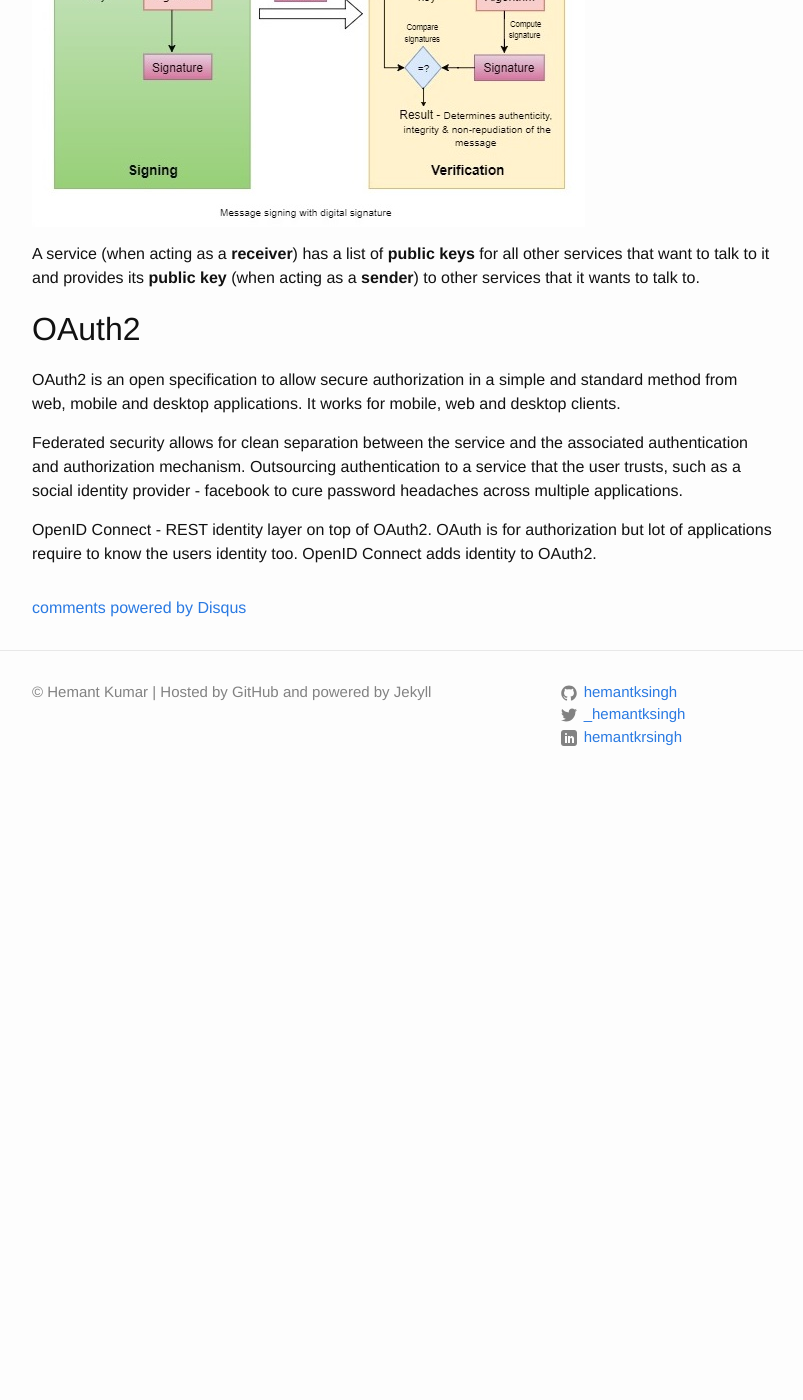
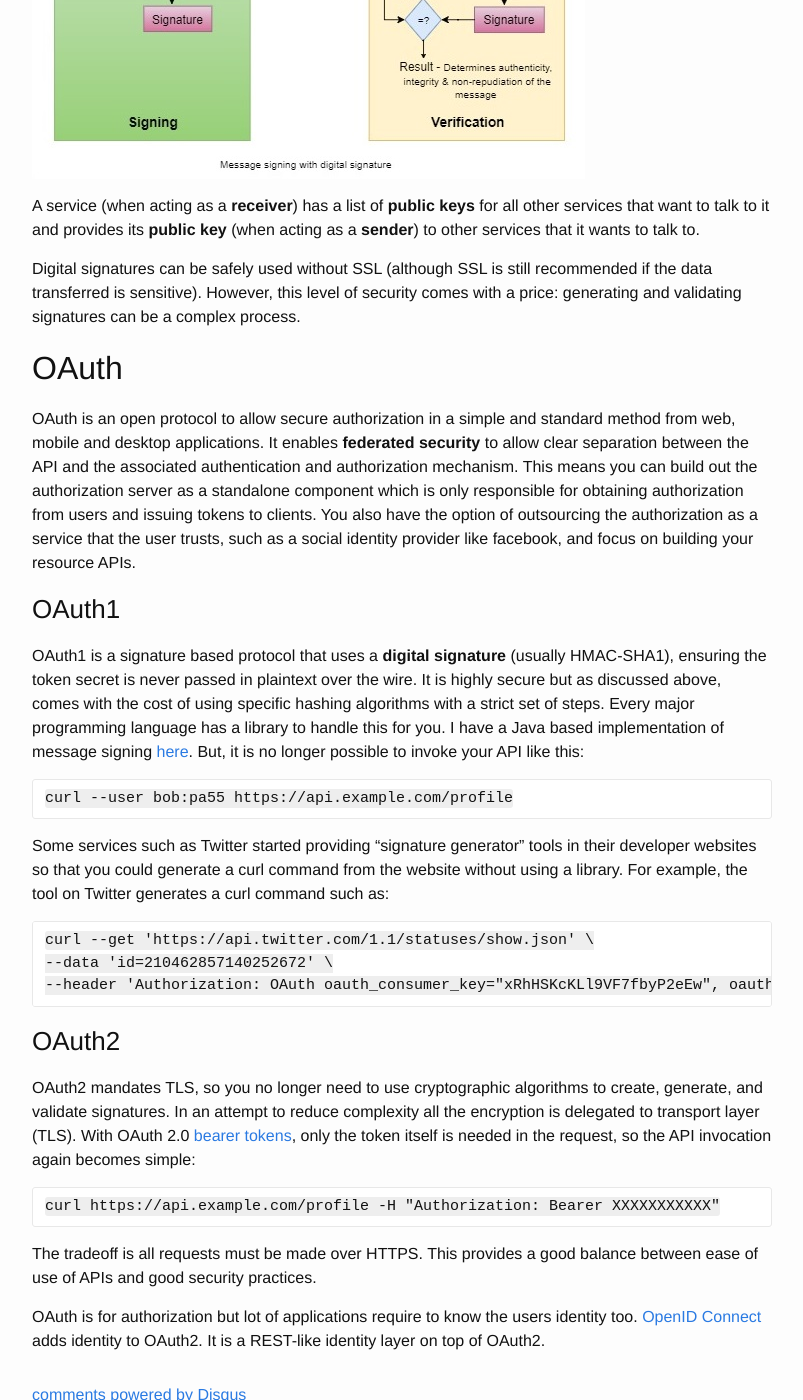
Before and after one commit to hemantksingh/hemantksingh.github.io, a Jekyll site: the page built from _posts/2018-08-01-securing-rest-apis.markdown, in a window 1280 px wide and 1400 px high, scrolled down 4841 px. Shown: the whole window, without its empty margins (238-1041 px from the left). Built offline with Jekyll 4.4.1, drawn with Linux system fonts in a browser that asks for light colours; comment, search, counter and statistics services are not loaded; before the commit the page ends 5649 px from its top, so only the background shows below that; some of the changed text lies outside the part shown.

Commit message:
Adds oauth1 description and updates dig signatures.

````diff
--- a/_posts/2018-08-01-securing-rest-apis.markdown
+++ b/_posts/2018-08-01-securing-rest-apis.markdown
@@ -40,8 +40,7 @@
 
 ![end-to-end-encryption.png](../assets/end-to-end-encryption.png "End to End Encryption")
 
-In order to solve the 2nd secure communication problem mentioned above, you use a [digital signature](https://en.wikipedia.org/wiki/Digital_signature). Digitally signing data is equivalent to a physical signature that can only be produced by the signing authority and verified by anyone who has visibility of the signing authority's signature. It is a means of attaching identity to a key. Signing uses public key encryption where the sender uses **their private key** to write message's signature, and the receiver uses the **sender's public key** to check if it's really from the sender. A valid signature establishes **authenticity** (message sent by a known sender), **integrity** (message wasn't tampered with) and **non-repudiation** (message sent by the sender cannot be denied).
-
+In order to solve the 2nd secure communication problem mentioned above, you use a [digital signature](https://en.wikipedia.org/wiki/Digital_signature). Digitally signing data is equivalent to a physical signature that can only be produced by the signing authority and verified by anyone who has visibility of the signing authority's signature.  Signing uses public key encryption where the sender uses **their private key** to write message's signature, and the receiver uses the **sender's public key** to check if it's really from the sender. It is a means of attaching identity to a key. It is discussed in further detail under [message signing using digital signature](## Message signing using Digital Signature).
 
 # Approaches to securing RESTful APIs
 Now that we have got the security semantics covered, we can look at the different techniques to secure RESTful APIs. It is worth noting that following techniques cover different aspects of security. Opting for a particular technique may depend on specific security requirements of your application. For example basic authentication without HTTPS can provide authenticity but no integrity or confidentiality.
@@ -113,15 +112,42 @@
 Digital signatures use asymmetric public key cryptography to
 establish **authenticity** (message sent by a known sender), **integrity** (message wasn't tampered with) and **non-repudiation** (message sent by the sender cannot be denied).
 
-When signing, the sender uses **their private key** to write message's signature, and the receiver uses the **sender's public key** to check if it's really from the sender. A **timestamp** and **nonce** is used to generate the signature. This helps to prevent replay attacks. The signature  prevents repurposing the request for something else entirely.
+When signing, the sender uses **their private key** to write message's signature, and the receiver uses the **sender's public key** to check if it's really from the sender. A **timestamp** and **nonce** are used to generate the signature, to prevent reuse against [replay attacks](https://en.wikipedia.org/wiki/Replay_attack).
 
 ![message-signing.jpg](../assets/message-signing.jpg "Message Signing")
 
 A service (when acting as a **receiver**) has a list of **public keys** for all other services that want to talk to it and provides its **public key** (when acting as a **sender**) to other services that it wants to talk to.
 
-## OAuth2
-OAuth2 is an open specification to allow secure authorization in a simple and standard method from web, mobile and desktop applications. It works for mobile, web and desktop clients.
+Digital signatures can be safely used without SSL (although SSL is still recommended if the data transferred is sensitive). However, this level of security comes with a price: generating and validating signatures can be a complex process.
 
-Federated security allows for clean separation between the service and the associated authentication and authorization mechanism. Outsourcing authentication to a service that the user trusts, such as a social identity provider - facebook to cure password headaches across multiple applications.
+## OAuth
 
-OpenID Connect - REST identity layer on top of OAuth2. OAuth is for authorization but lot of applications require to know the users identity too. OpenID Connect adds identity to OAuth2.
+OAuth is an open protocol to allow secure authorization in a simple and standard method from web, mobile and desktop applications. It enables **federated security** to allow clear separation between the API and the associated authentication and authorization mechanism. This means you can build out the authorization server as a standalone component which is only responsible for obtaining authorization from users and issuing tokens to clients. You also have the option of outsourcing the authorization as a service that the user trusts, such as a social identity provider like facebook, and focus on building your resource APIs.
+
+### OAuth1
+
+OAuth1 is a signature based protocol that uses a **digital signature** (usually HMAC-SHA1), ensuring the token secret is never passed in plaintext over the wire. It is highly secure but as discussed above, comes with the cost of using specific hashing algorithms with a strict set of steps. Every major programming language has a library to handle this for you. I have a Java based implementation of message signing [here](https://github.com/hemantksingh/message-signing). But, it is no longer possible to invoke your API like this:
+
+```
+curl --user bob:pa55 https://api.example.com/profile
+```
+
+Some services such as Twitter started providing “signature generator” tools in their developer websites so that you could generate a curl command from the website without using a library. For example, the tool on Twitter generates a curl command such as:
+
+```
+curl --get 'https://api.twitter.com/1.1/statuses/show.json' \
+--data 'id=210462857140252672' \
+--header 'Authorization: OAuth oauth_consumer_key="xRhHSKcKLl9VF7fbyP2eEw", oauth_nonce="33ec5af28add281c63db55d1839d90f1", oauth_signature="oBO19fJO8imCAMvRxmQJsA6idXk%3D", oauth_signature_method="HMAC-SHA1", oauth_timestamp="1471026075", oauth_token="12341234-ZgJYZOh5Z3ldYXH2sm5voEs0pPXOPv8vC0mFjMFtG", oauth_version="1.0"'
+```
+
+### OAuth2
+
+OAuth2 mandates TLS, so you no longer need to use cryptographic algorithms to create, generate, and validate signatures. In an attempt to reduce complexity all the encryption is delegated to transport layer (TLS). With OAuth 2.0 [bearer tokens](https://www.oauth.com/oauth2-servers/differences-between-oauth-1-2/bearer-tokens/), only the token itself is needed in the request, so the API invocation again becomes simple:
+
+```
+curl https://api.example.com/profile -H "Authorization: Bearer XXXXXXXXXXX"
+```
+
+The tradeoff is all requests must be made over HTTPS. This provides a good balance between ease of use of APIs and good security practices.
+
+OAuth is for authorization but lot of applications require to know the users identity too. [OpenID Connect](http://openid.net/connect/) adds identity to OAuth2. It is a REST-like identity layer on top of OAuth2.
````
